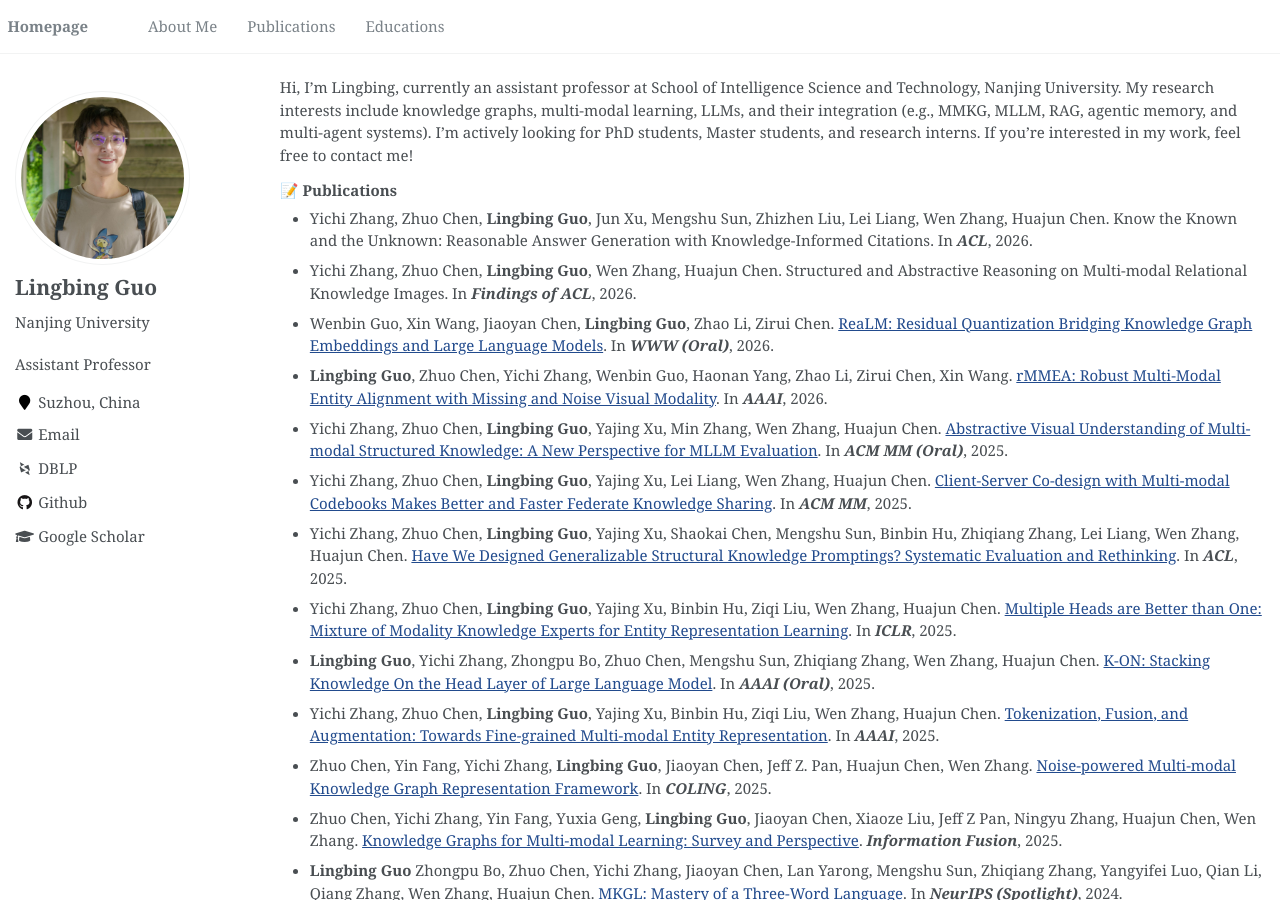
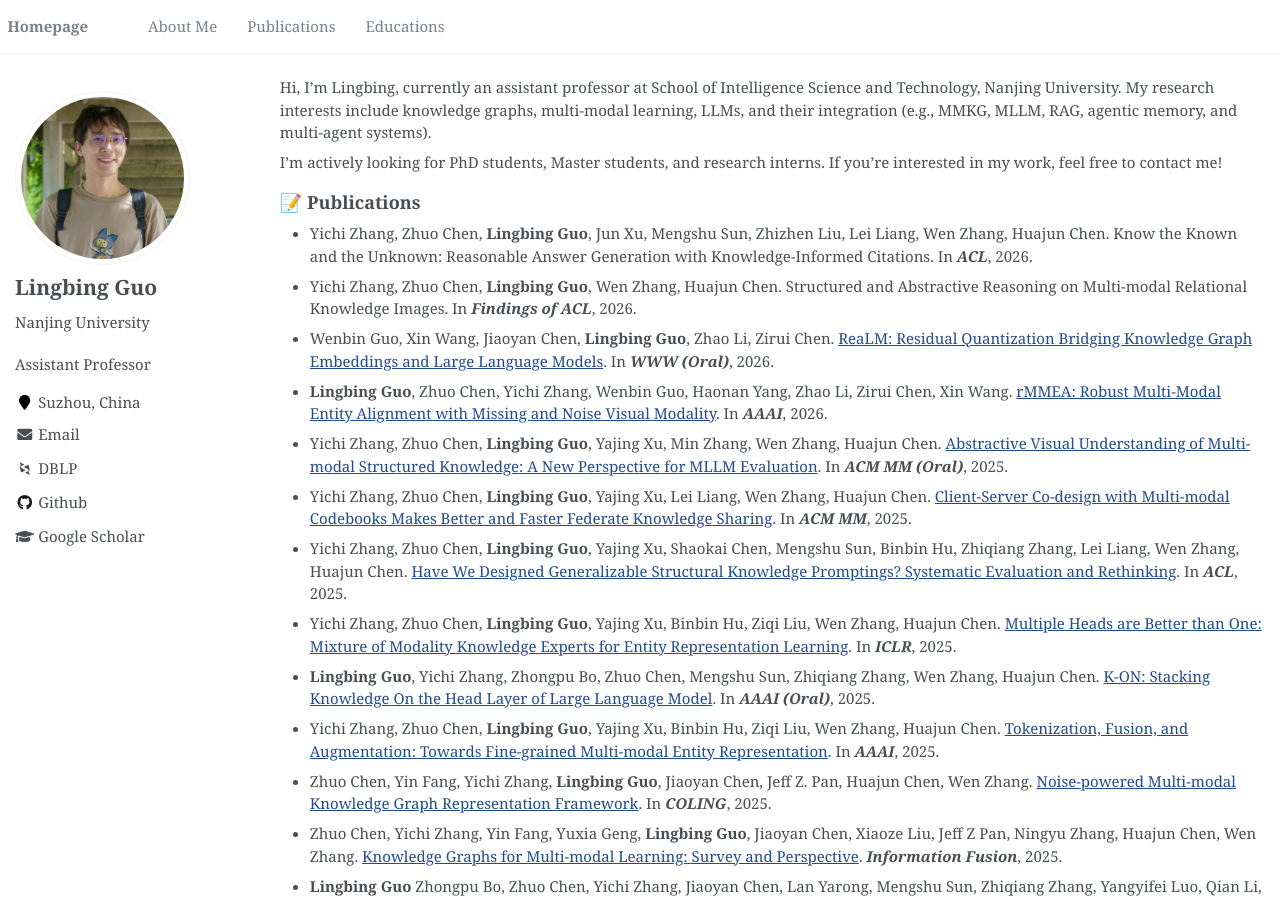
Before and after one commit to guolingbing/guolingbing.github.io, a Jekyll site: the page built from _pages/about.md, in a window 1280 px wide and 900 px high. Built offline with Jekyll 4.4.1, drawn with Linux system fonts in a browser that asks for light colours; some web fonts are replaced.

```diff
--- a/_pages/about.md
+++ b/_pages/about.md
@@ -18,11 +18,13 @@ redirect_from:
 {% endif %}
 {% assign url = gsDataBaseUrl | append: "google-scholar-stats/gs_data_shieldsio.json" %}
 
-Hi, I’m Lingbing, currently an assistant professor at School of Intelligence Science and Technology, Nanjing University. My research interests include knowledge graphs, multi-modal learning, LLMs, and their integration (e.g., MMKG, MLLM, RAG, agentic memory, and multi-agent systems). I'm actively looking for PhD students, Master students, and research interns. If you’re interested in my work, feel free to contact me!
+Hi, I’m Lingbing, currently an assistant professor at School of Intelligence Science and Technology, Nanjing University. My research interests include knowledge graphs, multi-modal learning, LLMs, and their integration (e.g., MMKG, MLLM, RAG, agentic memory, and multi-agent systems).
+
+I'm actively looking for PhD students, Master students, and research interns. If you’re interested in my work, feel free to contact me!
 
 
 
-### 📝 Publications
+## 📝 Publications
 
 - Yichi Zhang, Zhuo Chen, **Lingbing Guo**, Jun Xu, Mengshu Sun, Zhizhen Liu, Lei Liang, Wen Zhang, Huajun Chen. Know the Known and the Unknown: Reasonable Answer Generation with Knowledge-Informed Citations. In ***ACL***, 2026.
 
@@ -85,7 +87,7 @@ Hi, I’m Lingbing, currently an assistant professor at School of Intelligence S
 - Farahnaz Akrami, **Lingbing Guo**, Wei Hu, Chengkai Li. [Re-evaluating embedding-based knowledge graph completion methods](http://ranger.uta.edu/~cli/pubs/2018/kgcompletion-cikm18short-akrami.pdf). In ***CIKM***, 2018.
 
 
-### 📖 Education & Work Experience
+## 📖 Education & Work Experience
 - *2025.04 - 2026.03*, Associate researcher, College of Intelligence and Computing, Tianjin University.
 - *2021.09 - 2025.03*, PhD, supervised by Prof. [Huajun Chen](https://person.zju.edu.cn/huajun), Zhejiang University.
 - *2020.07 - 2021.06*, Assistant researcher, supervised by Prof. [Huajun Chen](https://person.zju.edu.cn/huajun), Zhejiang University.
@@ -94,11 +96,11 @@ Hi, I’m Lingbing, currently an assistant professor at School of Intelligence S
 - *2012.09 - 2016.06*, Undergraduate, Henan University.
 
 
-### ✍️ Professional Service
+## ✍️ Professional Service
 - Area Chair: ACL ARR
 - Reviewer: Neurips, ICLR, ICML, ACL ARR, AAAI, IJCAI, SIGIR, ACM MM, ECML, ISWC, COLING, TKDE, KBS, etc.
 
-### 💬 Talks
+## 💬 Talks
 - [Graph Agents: Paradigms, Architectures, and Practices](https://ccf.org.cn/cncc2025/schedule_d_4222), ***CNCC Tutorial***, 2025.
 
 <a href="https://info.flagcounter.com/r4RW"><img src="https://s05.flagcounter.com/mini/r4RW/bg_FFFFFF/txt_000000/border_CCCCCC/flags_0/" alt="Flag Counter" border="0"></a>
```
